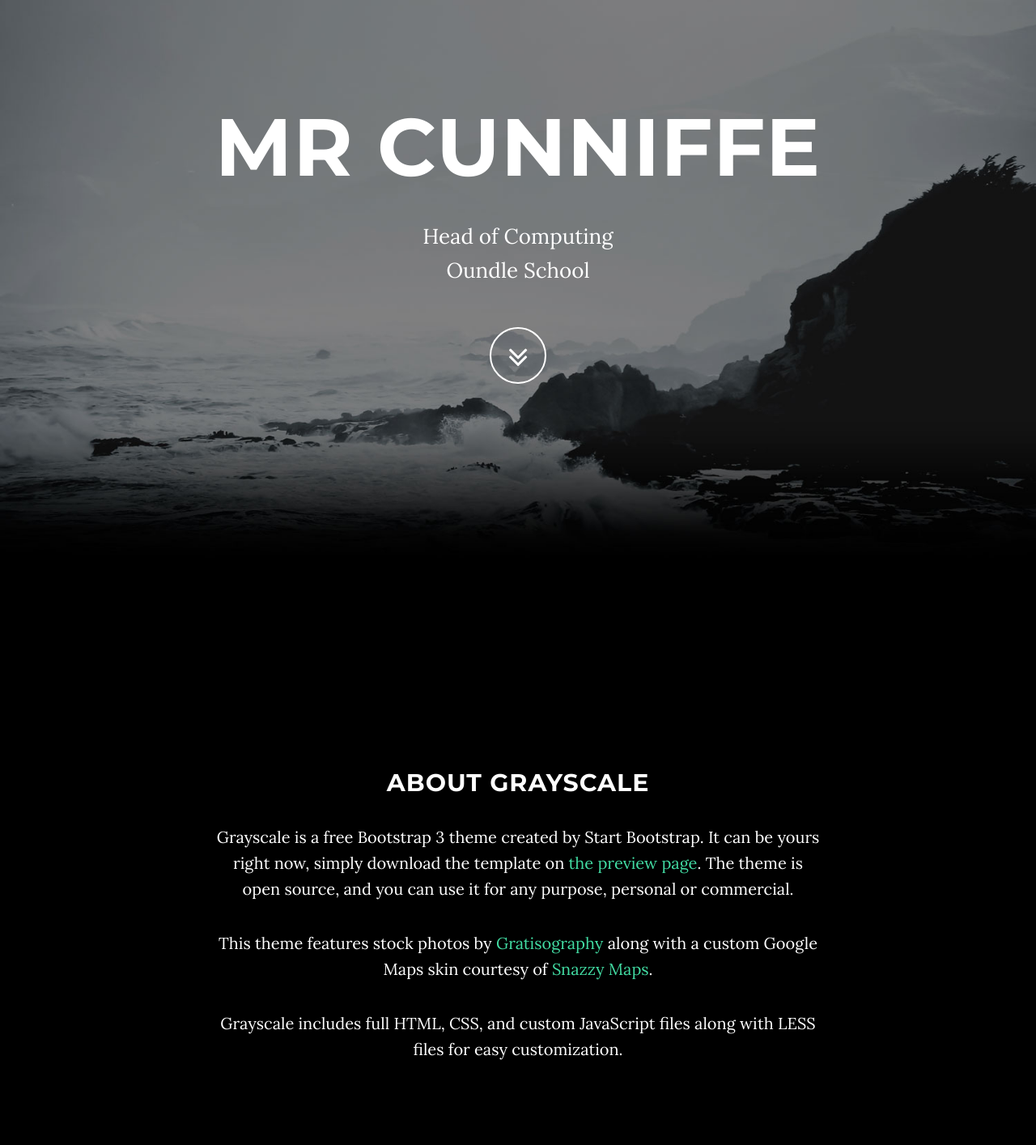
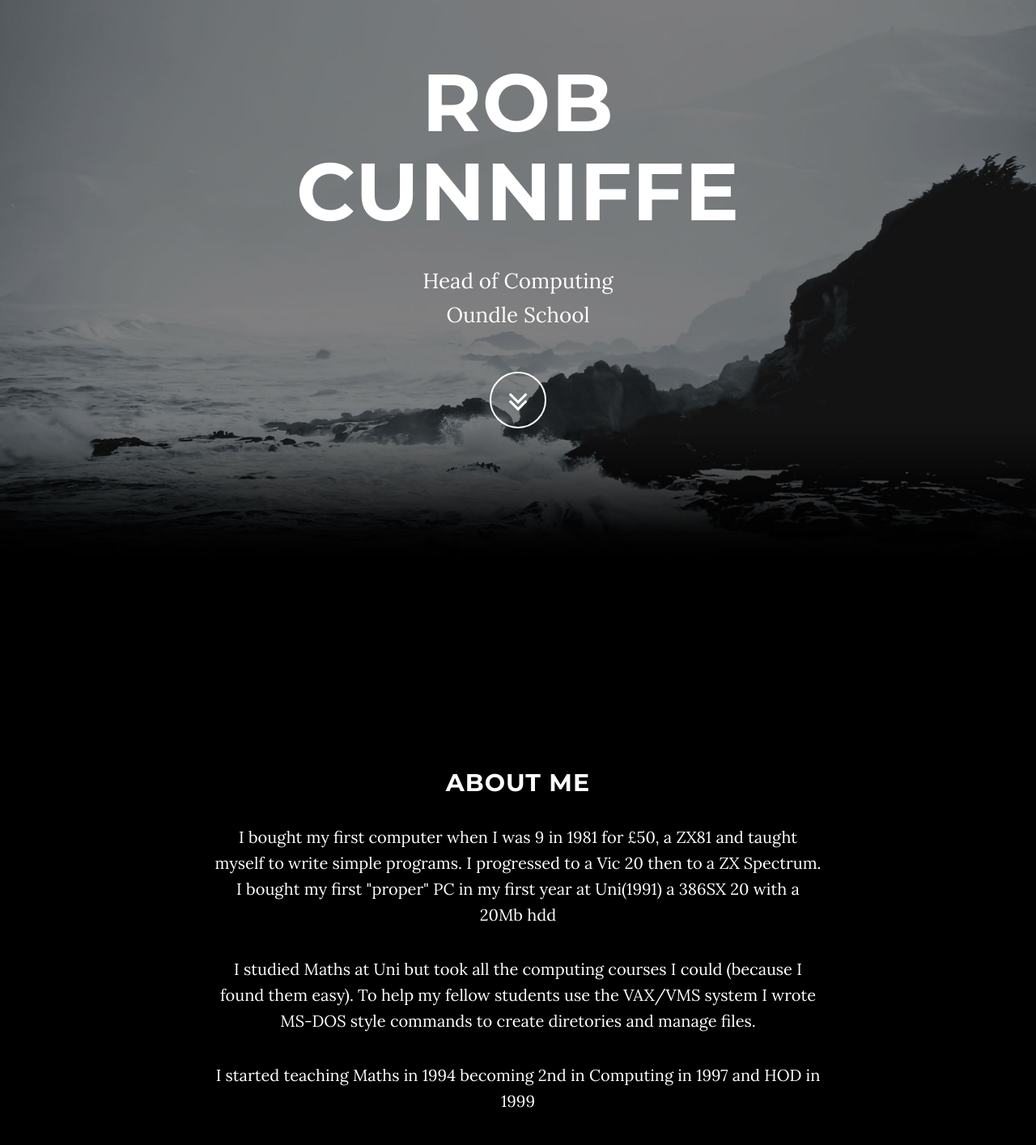
Before and after one commit to OundleComputing/example, a plain HTML site: page index.html in a window 1280 px wide. Shown: the part 100-1514 px from the top of the page at 81% size. Drawn offline with Linux system fonts and the light colour scheme; some packages are replaced by stand-ins of ours.

Commit message:
Update index.html

```diff
--- a/index.html
+++ b/index.html
@@ -9,7 +9,7 @@
     <meta name="description" content="">
     <meta name="author" content="">
 
-    <title>Oundle Computing MR C's Page</title>
+    <title>Rob Cunniffe</title>
 
     <!-- Bootstrap Core CSS -->
     <link href="css/bootstrap.min.css" rel="stylesheet">
@@ -74,7 +74,7 @@
             <div class="container">
                 <div class="row">
                     <div class="col-md-8 col-md-offset-2">
-                        <h1 class="brand-heading">Mr Cunniffe</h1>
+                        <h1 class="brand-heading">Rob Cunniffe</h1>
                         <p class="intro-text">Head of Computing<br>Oundle School</p>
                         <a href="#about" class="btn btn-circle page-scroll">
                             <i class="fa fa-angle-double-down animated"></i>
@@ -89,10 +89,10 @@
     <section id="about" class="container content-section text-center">
         <div class="row">
             <div class="col-lg-8 col-lg-offset-2">
-                <h2>About Grayscale</h2>
-                <p>Grayscale is a free Bootstrap 3 theme created by Start Bootstrap. It can be yours right now, simply download the template on <a href="http://startbootstrap.com/template-overviews/grayscale/">the preview page</a>. The theme is open source, and you can use it for any purpose, personal or commercial.</p>
-                <p>This theme features stock photos by <a href="http://gratisography.com/">Gratisography</a> along with a custom Google Maps skin courtesy of <a href="http://snazzymaps.com/">Snazzy Maps</a>.</p>
-                <p>Grayscale includes full HTML, CSS, and custom JavaScript files along with LESS files for easy customization.</p>
+                <h2>About Me</h2>
+                <p>I bought my first computer when I was 9 in 1981 for £50, a ZX81 and taught myself to write simple programs. I progressed to a Vic 20 then to a ZX Spectrum. I bought my first "proper" PC in my first year at Uni(1991) a 386SX 20 with a 20Mb hdd</p>
+                <p>I studied Maths at Uni but took all the computing courses I could (because I found them easy). To help my fellow students use the VAX/VMS system I wrote MS-DOS style commands to create diretories and manage files.</p>
+                <p>I started teaching Maths in 1994 becoming 2nd in Computing in 1997 and HOD in 1999</p>
             </div>
         </div>
     </section>
```
